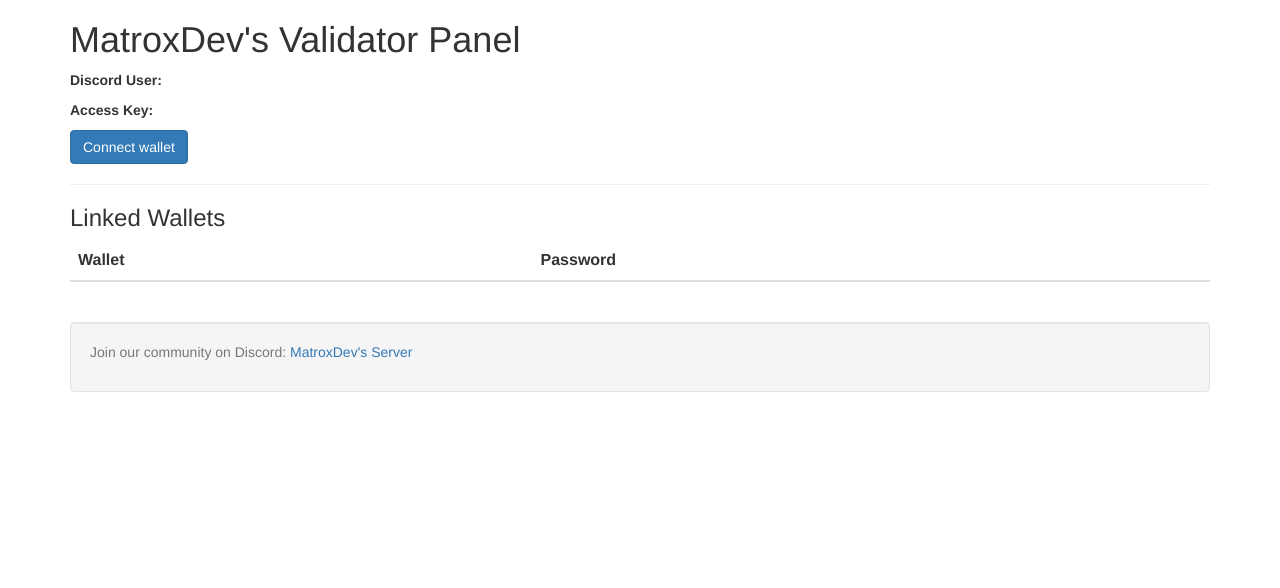
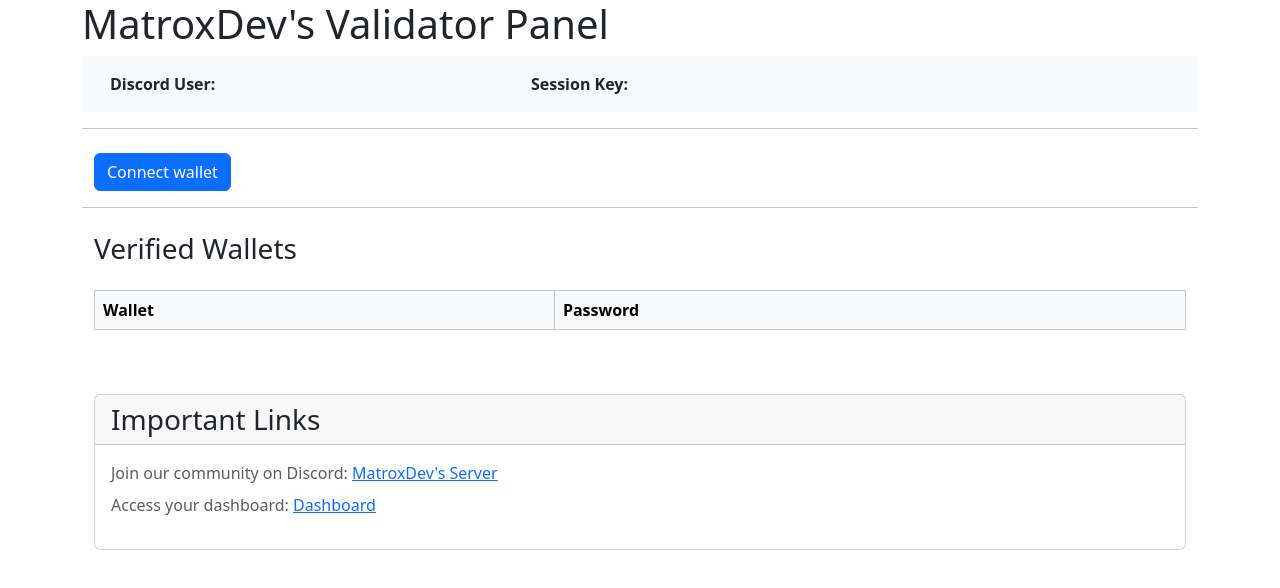
Before and after one commit to mathieu166/geth-monitor-installer, a website: page service/wallet_verification_web/index.html in a window 1280 px wide. Drawn offline with nearby package versions, Linux system fonts and the light colour scheme; a script that the page names is missing.

Commit message:
ui improvements

```diff
--- a/service/wallet_verification_web/index.html
+++ b/service/wallet_verification_web/index.html
@@ -5,9 +5,9 @@
 
     <meta name="viewport" content="width=device-width, initial-scale=1.0">
 
-    <!-- Get some bootstrap default styles -->
-    <link rel="stylesheet" href="https://maxcdn.bootstrapcdn.com/bootstrap/3.3.7/css/bootstrap.min.css"
-        integrity="sha384-BVYiiSIFeK1dGmJRAkycuHAHRg32OmUcww7on3RYdg4Va+PmSTsz/K68vbdEjh4u" crossorigin="anonymous">
+    <link href="https://cdn.jsdelivr.net/npm/bootstrap@5.3.3/dist/css/bootstrap.min.css" rel="stylesheet"
+        integrity="sha384-QWTKZyjpPEjISv5WaRU9OFeRpok6YctnYmDr5pNlyT2bRjXh0JMhjY6hW+ALEwIH" crossorigin="anonymous">
+
 </head>
 
 <body>
@@ -17,58 +17,64 @@
             <div class="col-md-12">
                 <h1>MatroxDev's Validator Panel</h1>
 
-                <div class="alert alert-danger" id="alert-error-https" style="display: none">
-                    You can run this example only over HTTPS connection.
+                <div class="container">
+                    <div class="row bg-light" style="padding: 1rem;">
+                        <div class="col-lg-6 d-flex flex-column flex-md-row justify-content-between">
+                            <div class="mb-2 mb-md-0">
+                                <strong>Discord User:</strong> <span id="url-discord-user"></span>
+                            </div>
+                            <div>
+                                <strong>Session Key:</strong> <span id="url-key"></span>
+                            </div>
+                        </div>
+                    </div>
                 </div>
 
-                <p></p>
-                <strong>Discord User:</strong> <span id="url-discord-user"></span>
-                </p>
-                <p>
-                    <strong>Access Key:</strong> <span id="url-key"></span>
-                </p>
-
-                <div id="content">
-                    <div id="prepare">
-                        <button class="btn btn-primary" id="btn-connect">
+                <hr>
+                <div id="content" class="container mt-4 w-100">
+                    <div id="prepare" class="mb-3">
+                        <button class="btn btn-primary " id="btn-connect">
                             Connect wallet
                         </button>
                     </div>
 
                     <div id="connected" style="display: none">
-
-                        <button class="btn btn-primary" id="btn-disconnect">
+                        <div class="row">
+                            <div class="col-12 col-md-6 mb-2">
+                                <button class="btn btn-danger" id="btn-disconnect">
                                     Disconnect wallet
                                 </button>
-
-                        <hr>
-
+                            </div>
+                            <div class="col-12 col-md-6 mb-2">
                                 <div id="network">
-                            <p>
+                                    <p class="mb-0">
                                         <strong>Selected account:</strong> <span id="selected-account"></span>
                                     </p>
-
+                                </div>
+                            </div>
                         </div>
                     </div>
                 </div>
 
                 <div>
                     <hr>
-
-                    <h3>Linked Wallets</h3>
-
-
-                    <table class="table table-listing">
-                        <thead>
+                    <div class="container mt-4">
+                        <h3 class="mb-4">Verified Wallets</h3>
+                        <div class="table-responsive">
+                            <table class="table table-bordered">
+                                <thead class="table-light">
                                     <tr>
-                                <th>Wallet</th>
-                                <th>Password</th>
+                                        <th scope="col">Wallet</th>
+                                        <th scope="col">Password</th>
                                     </tr>
                                 </thead>
                                 <tbody id="wallets">
                                     <!-- Verified wallets will be dynamically added here -->
                                 </tbody>
                             </table>
+                        </div>
+                    </div>
+
                 </div>
 
                 <div class="alert alert-danger" id="session-expired-message" style="display: none">
@@ -77,9 +83,30 @@
 
                 <br>
 
-                <div class="well">
-                    <p class="text-muted">Join our community on Discord: <a href="https://discord.gg/9TbwZVtcwD">MatroxDev's Server</a></p>
+                <section class="container mt-4">
+                    <div class="card">
+                        <div class="card-header">
+                            <h3 class="mb-0">Important Links</h3>
                         </div>
+                        <div class="card-body">
+                            <ul class="list-unstyled">
+                                <li class="mb-2">
+                                    <p class="text-muted mb-0">
+                                        Join our community on Discord:
+                                        <a href="https://discord.gg/9TbwZVtcwD" target="_blank">MatroxDev's Server</a>
+                                    </p>
+                                </li>
+                                <li>
+                                    <p class="text-muted mb-0">
+                                        Access your dashboard:
+                                        <a href="https://vitruveo.dgen.tools" target="_blank">Dashboard</a>
+                                    </p>
+                                </li>
+                            </ul>
+                        </div>
+                    </div>
+                </section>
+
 
             </div>
         </div>
@@ -112,7 +139,9 @@
     <script type="text/javascript"
         src="https://unpkg.com/@walletconnect/web3-provider@1.2.1/dist/umd/index.min.js"></script>
     <script type="text/javascript" src="https://unpkg.com/fortmatic@2.0.6/dist/fortmatic.js"></script>
-
+    <script src="https://cdn.jsdelivr.net/npm/bootstrap@5.3.3/dist/js/bootstrap.bundle.min.js"
+        integrity="sha384-YvpcrYf0tY3lHB60NNkmXc5s9fDVZLESaAA55NDzOxhy9GkcIdslK1eN7N6jIeHz"
+        crossorigin="anonymous"></script>
     <!-- This is our example code -->
     <script type="text/javascript" src="./main.js"></script>
 </body>
--- a/service/wallet_verification_web/main.js
+++ b/service/wallet_verification_web/main.js
@@ -25,8 +25,7 @@ let discordUsername;
 async function init() {
   const providerOptions = {
     walletconnect: {
-      package: WalletConnectProvider,
-      options: {},
+      package: WalletConnectProvider
     },
   };
 
```
Lines whose indentation alone changed are shown as unchanged.
